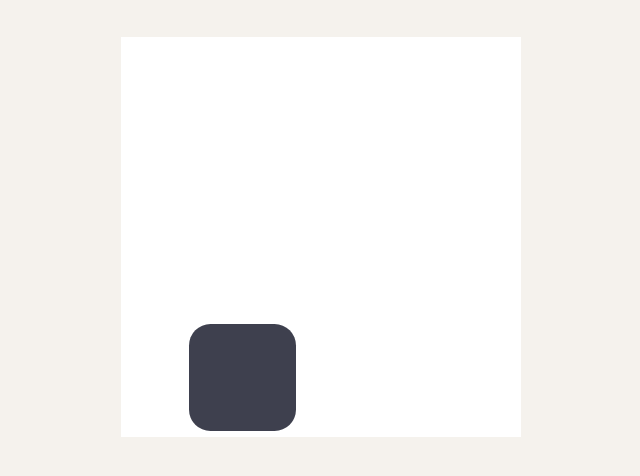
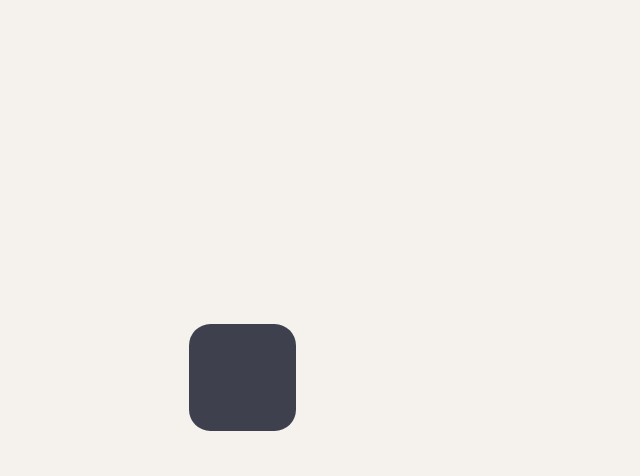
Before and after one commit to sonakshi92/box, a plain HTML site: page index.html in a window 1280 px wide. Shown: the part 88-564 px from the top of the page, without its empty margins (319-959 px from the left). Drawn offline with Linux system fonts and the light colour scheme.

Commit message:
Update 4 styles.css

```diff
--- a/styles.css
+++ b/styles.css
@@ -16,8 +16,8 @@
     height: 400px;
     margin: 40px auto;
     position: relative;
-    background-color: #fff;
-    overflow: hidden;
+/*     background-color: #fff; */
+/*     overflow: hidden; */
   }
 
   #box {
```
